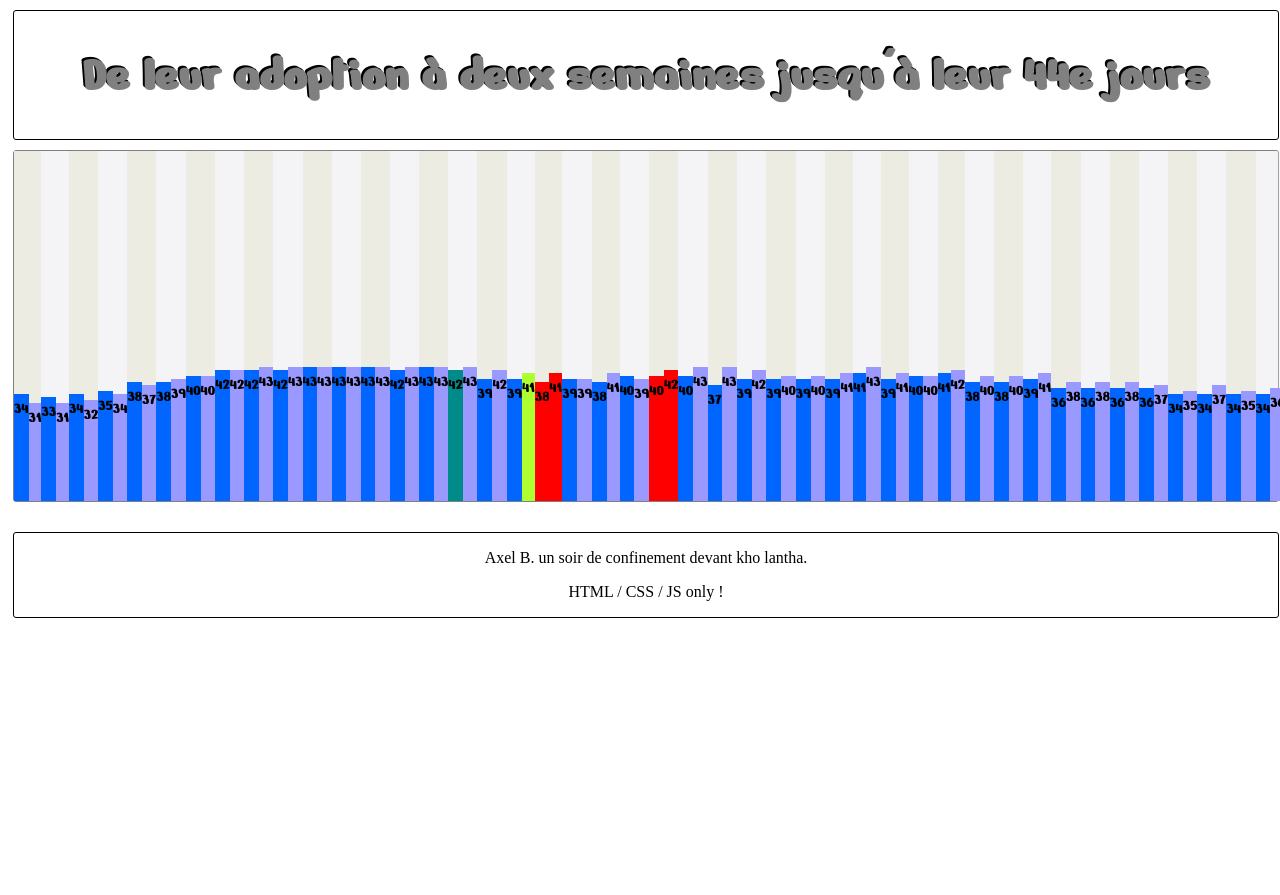
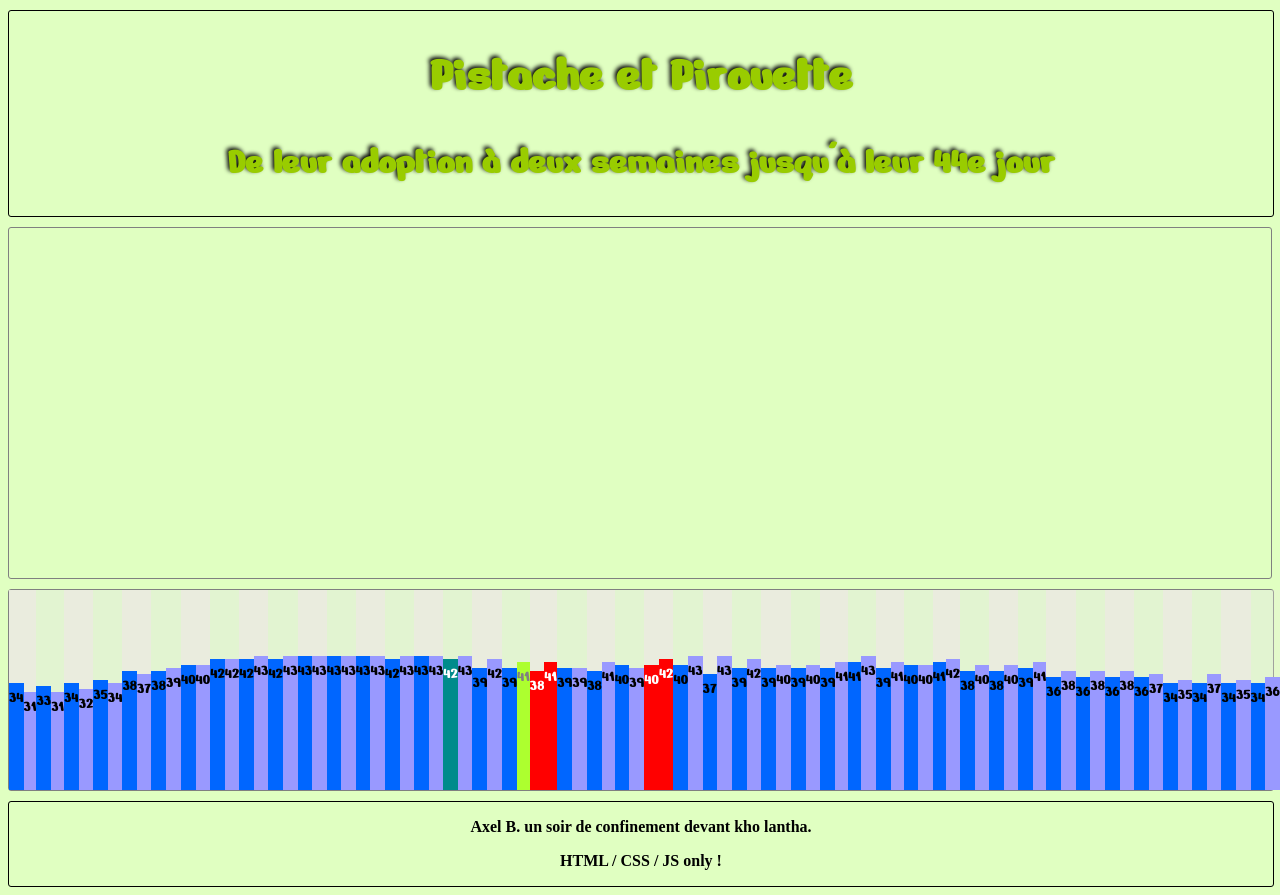
Before and after one commit to aburke972/budgies, a plain HTML site: page index.html in a window 1280 px wide. Before the commit the page ends 800 px from the top, so only its background shows below. Drawn offline with Linux system fonts and the light colour scheme.

Commit message:
dynamic position ok. Next : Day under the chart

```diff
--- a/index.html
+++ b/index.html
@@ -9,7 +9,8 @@
     </head>
     <body>
         <header>
-            <h1>De leur adoption à deux semaines jusqu'à leur 44e jours</h1>
+            <h1>Pistache et Pirouette</h1>
+            <h2>De leur adoption à deux semaines jusqu'à leur 44e jour</h2>
         </header>
         <div id="slider"></div>
         <div id="chart"></div>
--- a/script.js
+++ b/script.js
@@ -578,6 +578,7 @@ let myData  = [
 
 
 const chartDiv = document.getElementById("chart")
+const topReference = chartDiv.clientHeight
 
 function createChartEntry(day,budgy,weight){
 
@@ -585,7 +586,7 @@ function createChartEntry(day,budgy,weight){
     let upperWeight = weight * 3 //just to make the div more visible
 
     //position the div at the bottom, starting from the top
-    let stylePosition = 350 - upperWeight - 5  // 5 for padding-top
+    let stylePosition = topReference - upperWeight - 5  // 5 for padding-top
 
     //preparing parent element. A parent element, divParent, is a representation of a day. A day will contain two values, one per budgy.
     //there will be 2 columns per day. One per value. Each value will be represented as a child elevement, divChild.
--- a/style.css
+++ b/style.css
@@ -3,29 +3,40 @@
     --var-pistache-color: #0066ff;
     --var-pirouette-color: #9999ff;
     --var-slider-height: 350px;
-    --var-chart-height: 350px;
+    --var-chart-height: 200px;
     --var-dayOdd-color: rgba(235, 235, 224,0.90);
     --var-dayEven-color: rgba(235, 235, 224,0.30);
 }
 
-header,#chart,footer{
-    margin: 10px 5px;
+header,#slider, #chart,footer{
+
     padding: 0px;
     text-align: center;
 }
 
-header,#chart{
+body{
+    background-color: rgba(204, 255, 153,0.6)
+}
+
+header, #slider, #chart{
+    margin: 10px 0px;
     font-family: 'Nerko One', cursive;
 }
 
 header{
-    height: 15%;
+    height: 10%;
     width: 100%;
     border: 1px black solid;
     border-radius: 3px;
     font-size: 25px;
-    color: grey;
-    text-shadow: black -2px -2px;
+    color: #99cc00;
+    text-shadow: black -2px -2px 4px;
+}
+
+#slider{
+    height: var(--var-slider-height);
+    border: 1px gray solid;
+    border-radius: 3px;
 }
 
 #chart{
@@ -68,6 +79,7 @@ header{
 
 .pirouette-highlight{
     background-color: greenyellow;
+    color: grey;
 }
 
 .pistache{
@@ -76,19 +88,20 @@ header{
 
 .pistache-highlight{
     background-color: darkcyan;
+    color: white
 }
 
 .weaning{
     background-color: red;
+    color: white;
 }
 
 
 footer{
-/*     position: relative;
-    bottom: 0px; */
-    margin-top: 30px;
+    margin-top: 10px;
     border: 1px black solid;
     border-radius: 3px;
     height: 10%;
     width: 100%;
+    font-weight: bold;
 }
```
